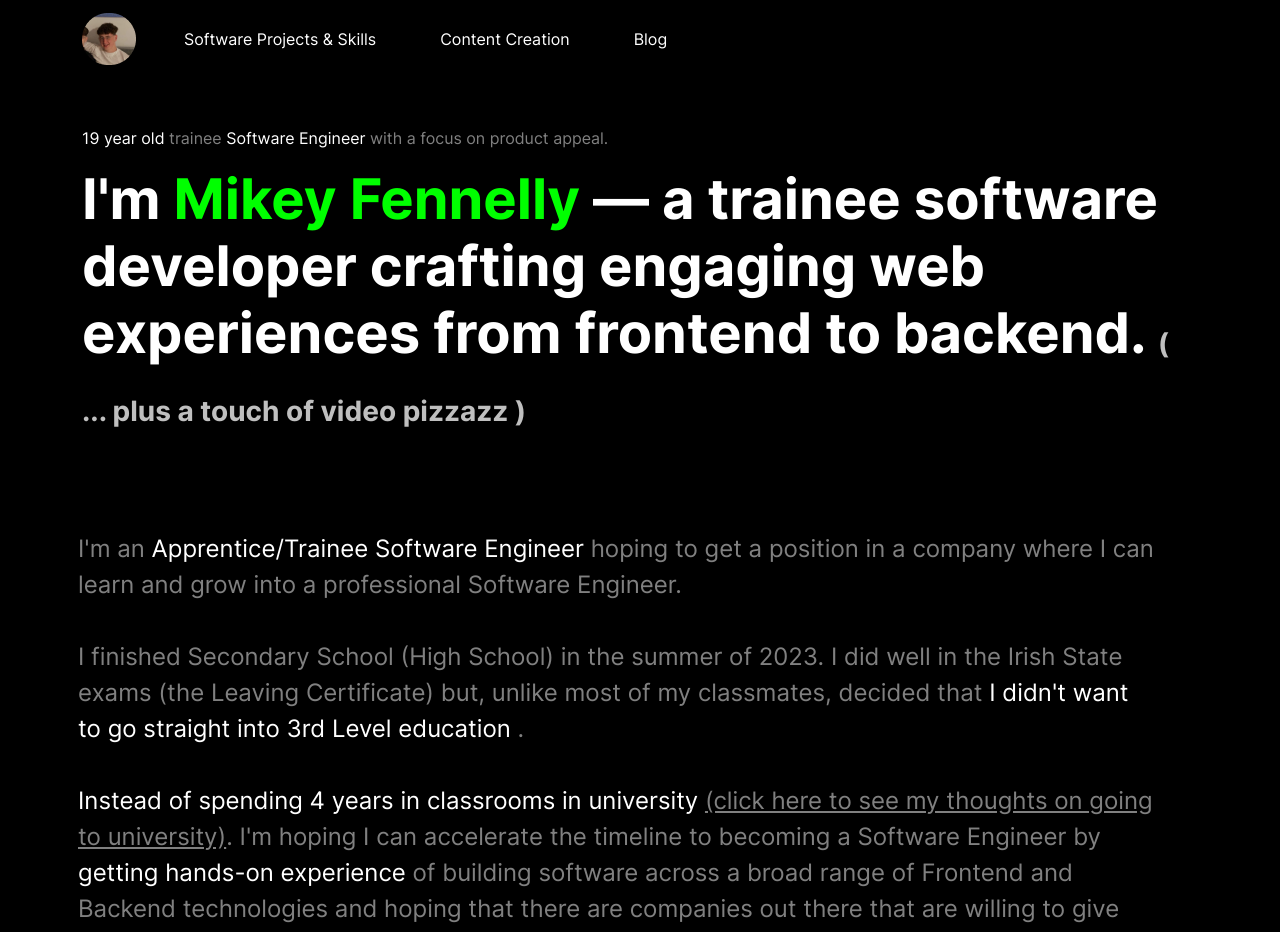
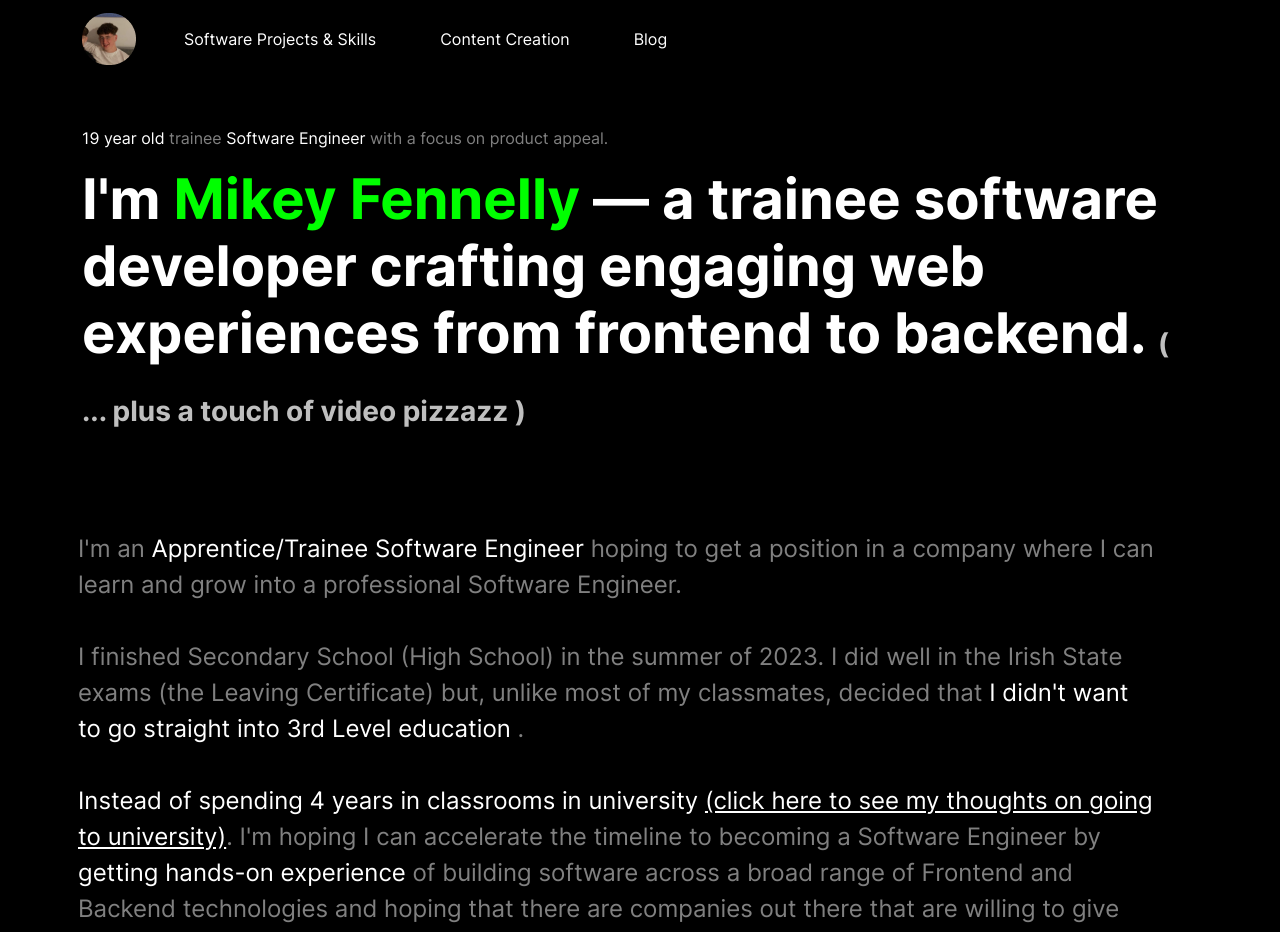
Before and after one commit to mikeyfennelly1/portfolio, an Angular app: page / in a window 1280 px wide. Shown: the top 932 px of the page. Built offline with nearby package versions, Linux system fonts and the light colour scheme.

Commit message:
link made more prominant

```diff
--- a/src/app/components/landing-page/home/hero/hero.component.html
+++ b/src/app/components/landing-page/home/hero/hero.component.html
@@ -8,7 +8,7 @@
                 <span class="opacity-50">I finished Secondary School (High School) in the summer of 2023. I did well in the Irish State exams (the Leaving Certificate) but, unlike most of my classmates, decided that</span> I didn't want to go straight into 3rd Level education <span class="opacity-50">.</span>
                 <br>
                 <br>
-                Instead of spending 4 years in classrooms in university <span class="opacity-50"> <a class="text-decoration-underline text-white" href="/blog/will-i-go-to-university">(click here to see my thoughts on going to university)</a>. I'm hoping I can accelerate the timeline to becoming a Software Engineer by</span> getting hands-on experience<span class="opacity-50"> of building software across a broad range of Frontend and Backend technologies and hoping that there are companies out there that are willing to give someone like me an opportunity to work as an Apprentice/Trainee within one of their engineering teams.</span>
+                Instead of spending 4 years in classrooms in university  <a class="text-decoration-underline text-white opacity-100" href="/blog/will-i-go-to-university">(click here to see my thoughts on going to university)</a><span class="opacity-50">. I'm hoping I can accelerate the timeline to becoming a Software Engineer by</span> getting hands-on experience<span class="opacity-50"> of building software across a broad range of Frontend and Backend technologies and hoping that there are companies out there that are willing to give someone like me an opportunity to work as an Apprentice/Trainee within one of their engineering teams.</span>
                 <br>
                 <br>
                 <span class="opacity-50">Of course I'm very early on my journey to becoming a Software Engineer, but I do feel that the projects presented here show that</span> I'm a very fast and enthusiastic/passionate learner<span class="opacity-50"> and, with some help and guidance,</span> can provide a lot of value to an organization. <span class="opacity-50">Fundementally I am passionate about what makes products sell, and I hope that the projects below point to my focus not only on aesthetically pleasing websites but </span>web experiences that make products look fantastic.
```
